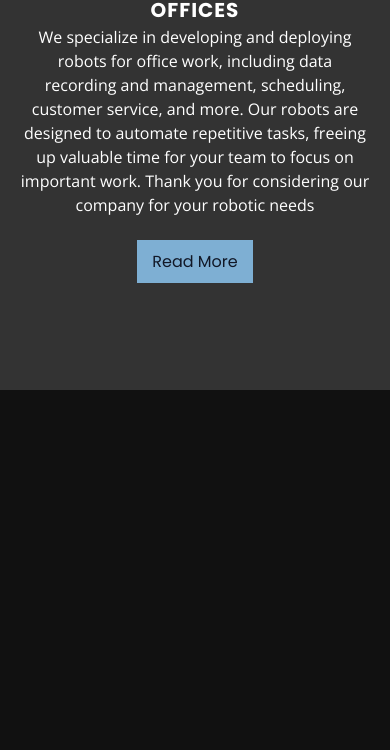
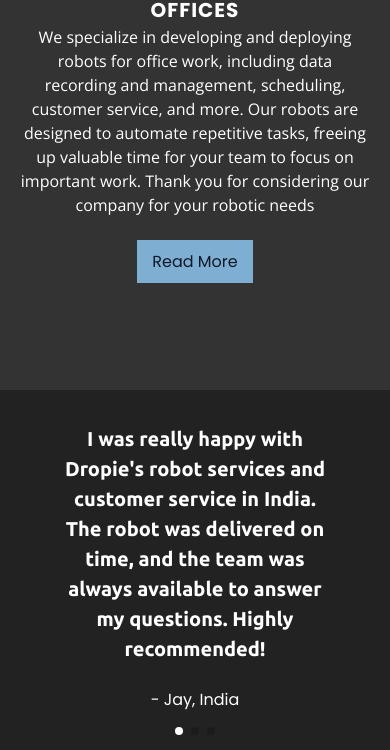
Before and after one commit to PeeyushAgarwal26/dropie-new, a plain HTML site: page index.html in a window 390 px wide. Shown: the part 2494-3244 px from the top of the page. Before the commit the page ends 2884 px from the top, so only its background shows below. Drawn offline with nearby package versions, Linux system fonts and the light colour scheme; files whose address does not match are found by name.

Commit message:
Added Reviews Section

```diff
--- a/index.html
+++ b/index.html
@@ -14,8 +14,10 @@
     <link rel="preconnect" href="https://fonts.googleapis.com">
     <link rel="preconnect" href="https://fonts.gstatic.com" crossorigin>
     <link href="https://fonts.googleapis.com/css2?family=Open+Sans&family=Poppins:wght@400;700&family=Ubuntu:wght@700&display=swap" rel="stylesheet">
+    <link rel="stylesheet" href="https://cdn.jsdelivr.net/npm/swiper@9/swiper-bundle.min.css" />
 
     <script src="https://unpkg.com/scrollreveal"></script>
+    <script src="https://cdn.jsdelivr.net/npm/swiper@9/swiper-bundle.min.js"></script>
 </head>
 
 <body>
@@ -24,7 +26,7 @@
             <span></span>
             <p>Dropie</p>
             <div class="icons">
-                <a href="www.facebook.com" target="_blank"><i class="fa-brands fa-facebook"></i></a>
+                <a href="https://www.facebook.com/" target="_blank"><i class="fa-brands fa-facebook"></i></a>
                 <a href="https://instagram.com/dropie_2023?igshid=ODM2MWFjZDg=" target="_blank"><i class="fa-brands fa-instagram"></i></a>
                 <a href="https://twitter.com/dropie2023?t=QqynMZXD89aV1QQopaObGA&s=09" target="_blank"><i class="fa-brands fa-twitter"></i></a>
                 <a href="https://www.linkedin.com/in/dropie-dot-822024274" target="_blank"><i class="fa-brands fa-linkedin"></i></a>
@@ -62,8 +64,27 @@
                 </div>
             </div>
         </div>
+
+        <div class="reviews swiper mySwiper">
+            <div class="swiper-wrapper">
+                <div class="review swiper-slide">
+                    <p class="rev-text">I was really happy with Dropie's robot services and customer service in India. The robot was delivered on time, and the team was always available to answer my questions. Highly recommended!</p>
+                    <h3 class="rev-name">- Jay, India</h3>
+                </div>
+                <div class="review swiper-slide">
+                    <p class="rev-text">Review 31 Words 189 Characters ka hona chiye, na jyada km, na jyada jyada, thoda bhut upar niche chalta h..</p>
+                    <h3 class="rev-name">- Peeyush, India</h3>
+                </div>
+                <div class="review swiper-slide">
+                    <p class="rev-text">I was really happy with Dropie's robot services and customer service in India. The robot was delivered on time, and the team was always available to answer my questions. Highly recommended!</p>
+                    <h3 class="rev-name">- Jay, India</h3>
+                </div>
+            </div>
+            <div class="swiper-pagination"></div>
+        </div>
     </section>
-    <script>
+
+   <script>
         ScrollReveal({
             reset: true,
             distance: '100px',
@@ -77,6 +98,15 @@
         ScrollReveal().reveal('.off', {delay: 10, duration: 1200, origin: 'right'});
         ScrollReveal().reveal('.med', {delay: 10, duration: 1200, origin: 'bottom'});
     </script>
+    <script src="https://cdn.jsdelivr.net/npm/swiper@9/swiper-bundle.min.js"></script>
+    <script>
+        var swiper = new Swiper(".mySwiper", {
+            loop: true,
+            pagination: {
+                el: ".swiper-pagination",
+        },
+        });
+    </script>
     <script src="./main.js"></script>
 </body>
 </html>
--- a/style.css
+++ b/style.css
@@ -74,7 +74,7 @@
 .services {
     width: 100%;
     background-color: rgb(51, 51, 51);
-    height: 720px;
+    height: 750px;
     display: flex;
     flex-direction: column;
     align-items: center;
@@ -124,6 +124,40 @@
     font-size: 1.1rem;
 }
 
+.reviews {
+    height: 330px;
+    background-color: rgb(34, 34, 34);
+}
+
+.reviews .review {
+    margin: auto;
+    height: 100%;
+    display: flex;
+    flex-direction: column;
+    justify-content: center;
+    align-items: center;
+    gap: 20px;
+    text-align: center;
+}
+
+.reviews .review .rev-text {
+    width: 50%;
+    font-size: 32px;
+    line-height: 40px;
+    font-family: Ubuntu, sans-serif;
+    font-weight: 700;
+}
+
+.reviews .review .rev-name {
+    font-weight: 400;
+    font-size: 1.5rem;
+    line-height: 2rem;
+}
+
+.swiper-pagination-bullet-active {
+    background-color: white !important;
+}
+
 @media (max-width: 1500px) {
     .services {
         height: 1330px;
@@ -150,6 +184,22 @@
 @media (max-width: 1050px) {
     .services {
         height: 1960px;
+    }
+
+    .reviews {
+        height: 360px;
+    }
+
+    .reviews .review .rev-text {
+        width: 50%;
+        font-size: 28px;
+        line-height: 30px;
+    }
+
+    .reviews .review .rev-name {
+        font-weight: 400;
+        font-size: 1.5rem;
+        line-height: 2rem;
     }
 }
 
@@ -190,6 +240,22 @@
 
     .services {
         height: 1980px;
+    }
+
+    .reviews {
+        height: 330px;
+    }
+
+    .reviews .review .rev-text {
+        width: 50%;
+        font-size: 22px;
+        line-height: 30px;
+    }
+
+    .reviews .review .rev-name {
+        font-weight: 400;
+        font-size: 1rem;
+        line-height: 2rem;
     }
 }
 
@@ -247,6 +313,22 @@
     .cards .card p {
         width: 350px;
     }
+
+    .reviews {
+        height: 360px;
+    }
+
+    .reviews .review .rev-text {
+        width: 70%;
+        font-size: 20px;
+        line-height: 30px;
+    }
+
+    .reviews .review .rev-name {
+        font-weight: 400;
+        font-size: 1rem;
+        line-height: 2rem;
+    }
 }
 
 @media (min-width: 1500px) {
```
